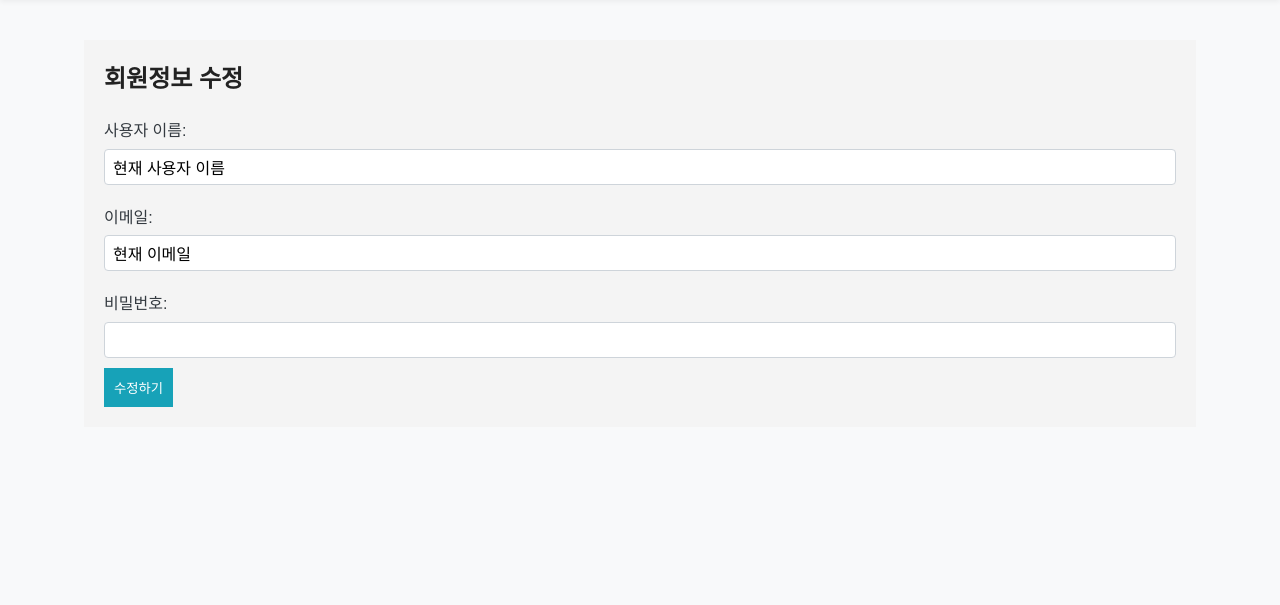
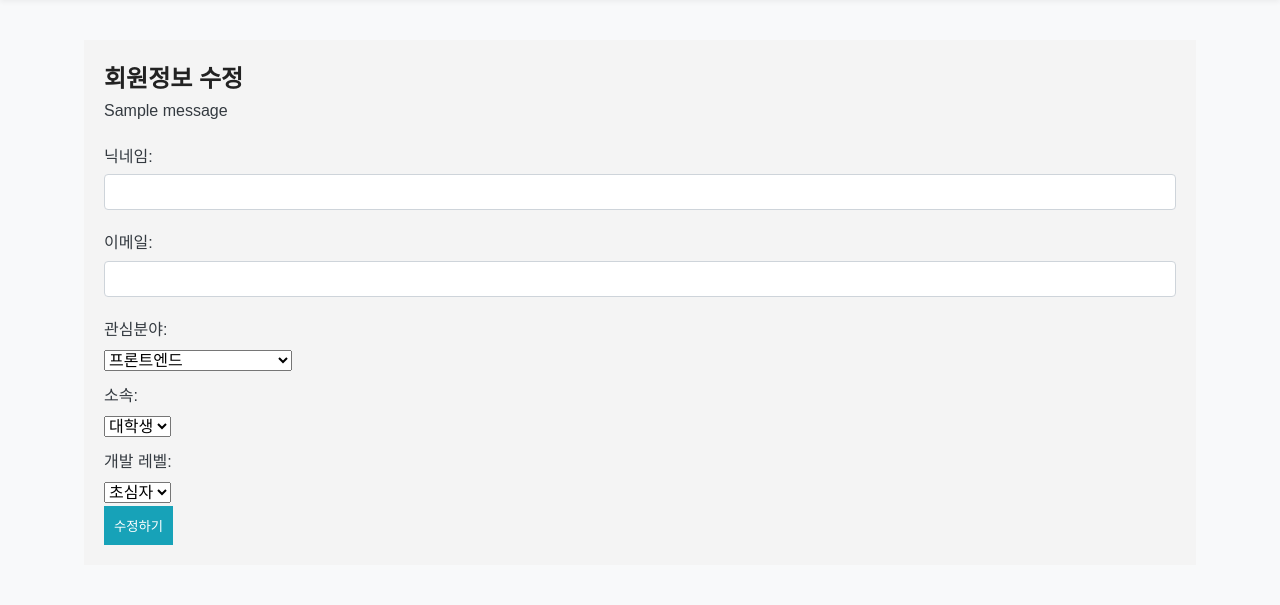
Before and after one commit to hyunsoo121/OpenSourceSW_team_5, a Django app: template templates/user/edit_profile.html in a window 1280 px wide. Shown: the part 98-703 px from the top of the page. Run offline with Django 4.2, Linux system fonts and the light colour scheme; tables that the repository leaves empty hold one stand-in row (values such as "Sample post"); the template is opened without the code that fills it: values that come from a table or form of the project are taken from there, most other values are stand-ins (such as "Sample title", 1, 10 or a date in 2020); one stand-in notice (Sample message) is shown.

Commit message:
feat: edit-profile 구현

```diff
--- a/templates/user/edit_profile.html
+++ b/templates/user/edit_profile.html
@@ -8,16 +8,18 @@
 {% block content %}
     <section class="edit-profile-section">
         <h2>회원정보 수정</h2>
-        <form method="post" action="/user/edit-profile/">
-            <label for="username">사용자 이름:</label>
-            <input type="text" id="username" name="username" value="현재 사용자 이름" required>
 
-            <label for="email">이메일:</label>
-            <input type="email" id="email" name="email" value="현재 이메일" required>
+        {% if messages %}
+            <div class="messages">
+                {% for message in messages %}
+                    <div class="message {{ message.tags }}">{{ message }}</div>
+                {% endfor %}
+            </div>
+        {% endif %}
 
-            <label for="password">비밀번호:</label>
-            <input type="password" id="password" name="password">
-
+        <form method="post" action="{% url 'edit_profile' %}">
+            {% csrf_token %}
+            {{ form.as_p }}
             <button type="submit">수정하기</button>
         </form>
     </section>
--- a/users/forms.py
+++ b/users/forms.py
@@ -28,3 +28,26 @@ class CustomUserCreationForm(UserCreationForm):
         # required=False가 될 수 있어 명시적으로 True로 설정합니다.
         self.fields["email"].required = True
         self.fields["nickname"].required = True
+
+
+class EditProfileForm(forms.ModelForm):
+    """사용자 정보 수정 폼: username, password는 제외하고 수정 가능하도록 함"""
+
+    class Meta:
+        model = User
+        fields = (
+            "nickname",
+            "email",
+            "interest_field",
+            "affiliation",
+            "dev_level",
+        )
+
+    def clean_email(self):
+        email = self.cleaned_data.get("email")
+        # 이메일 중복 체크: 본인 제외
+        if email:
+            qs = User.objects.filter(email__iexact=email).exclude(pk=self.instance.pk)
+            if qs.exists():
+                raise forms.ValidationError("이미 사용 중인 이메일입니다.")
+        return email
```
Also changed, not shown: users/views.py (+13 -2 lines).
